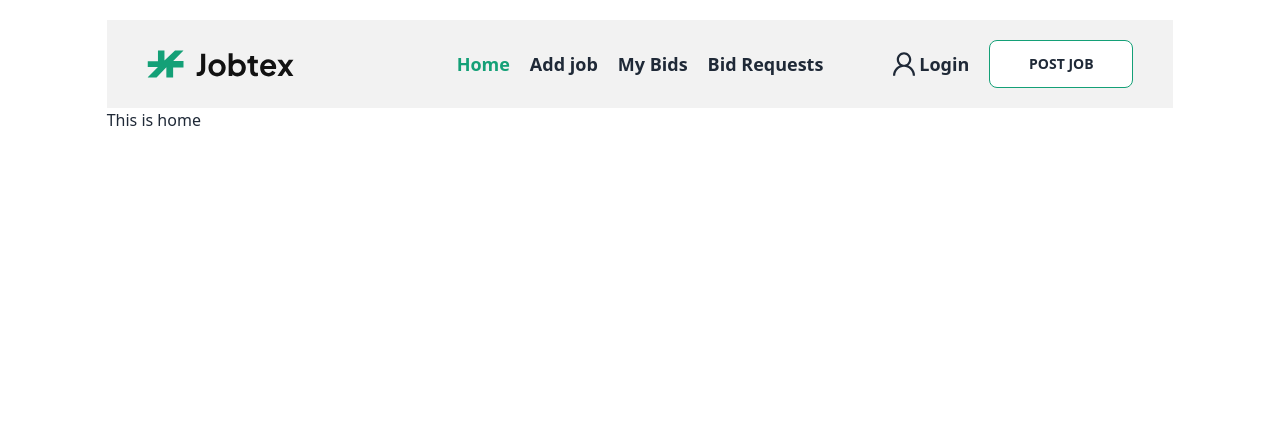
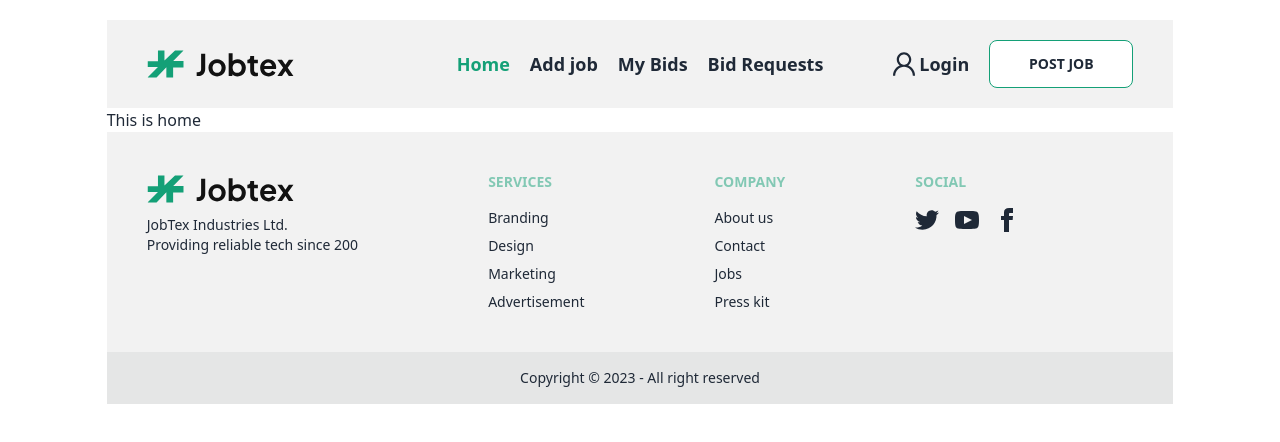
Before and after one commit to beenyamin/Jobtex-Client-Side, a React (Vite) app: page / in a window 1280 px wide. Shown: the top 442 px of the page. Built offline with nearby package versions, Linux system fonts and the light colour scheme.

Commit message:
footer completed

```diff
--- a/src/Components/Footer/Footer.jsx
+++ b/src/Components/Footer/Footer.jsx
@@ -5,7 +5,39 @@
 
 
         <footer >
-
+            <div className="footer p-10 bg-base-200 text-base-content">
+                <aside>
+                    <img src={logo} alt="" />
+                    <p>JobTex Industries Ltd.<br />Providing reliable tech since 200</p>
+                </aside>
+                <nav>
+                    <header className="footer-title text-[#14a077]">Services</header>
+                    <a className="link link-hover hover:text-[#14a077] ">Branding</a>
+                    <a className="link link-hover hover:text-[#14a077]">Design</a>
+                    <a className="link link-hover hover:text-[#14a077]">Marketing</a>
+                    <a className="link link-hover hover:text-[#14a077]">Advertisement</a>
+                </nav>
+                <nav>
+                    <header className="footer-title text-[#14a077]">Company</header>
+                    <a className="link link-hover hover:text-[#14a077]">About us</a>
+                    <a className="link link-hover hover:text-[#14a077]">Contact</a>
+                    <a className="link link-hover hover:text-[#14a077]">Jobs</a>
+                    <a className="link link-hover hover:text-[#14a077]">Press kit</a>
+                </nav>
+                <nav>
+                    <header className="footer-title text-[#14a077]">Social</header>
+                    <div className="grid grid-flow-col gap-4">
+                        <a><svg xmlns="http://www.w3.org/2000/svg" width="24" height="24" viewBox="0 0 24 24" className="fill-current"><path d="M24 4.557c-.883.392-1.832.656-2.828.775 1.017-.609 1.798-1.574 2.165-2.724-.951.564-2.005.974-3.127 1.195-.897-.957-2.178-1.555-3.594-1.555-3.179 0-5.515 2.966-4.797 6.045-4.091-.205-7.719-2.165-10.148-5.144-1.29 2.213-.669 5.108 1.523 6.574-.806-.026-1.566-.247-2.229-.616-.054 2.281 1.581 4.415 3.949 4.89-.693.188-1.452.232-2.224.084.626 1.956 2.444 3.379 4.6 3.419-2.07 1.623-4.678 2.348-7.29 2.04 2.179 1.397 4.768 2.212 7.548 2.212 9.142 0 14.307-7.721 13.995-14.646.962-.695 1.797-1.562 2.457-2.549z"></path></svg></a>
+                        <a><svg xmlns="http://www.w3.org/2000/svg" width="24" height="24" viewBox="0 0 24 24" className="fill-current"><path d="M19.615 3.184c-3.604-.246-11.631-.245-15.23 0-3.897.266-4.356 2.62-4.385 8.816.029 6.185.484 8.549 4.385 8.816 3.6.245 11.626.246 15.23 0 3.897-.266 4.356-2.62 4.385-8.816-.029-6.185-.484-8.549-4.385-8.816zm-10.615 12.816v-8l8 3.993-8 4.007z"></path></svg></a>
+                        <a><svg xmlns="http://www.w3.org/2000/svg" width="24" height="24" viewBox="0 0 24 24" className="fill-current"><path d="M9 8h-3v4h3v12h5v-12h3.642l.358-4h-4v-1.667c0-.955.192-1.333 1.115-1.333h2.885v-5h-3.808c-3.596 0-5.192 1.583-5.192 4.615v3.385z"></path></svg></a>
+                    </div>
+                </nav>
+            </div>
+            <div className="footer footer-center p-4 bg-base-300 text-base-content">
+                <aside>
+                    <p>Copyright © 2023 - All right reserved </p>
+                </aside>
+            </div>
         </footer >
 
 
```
